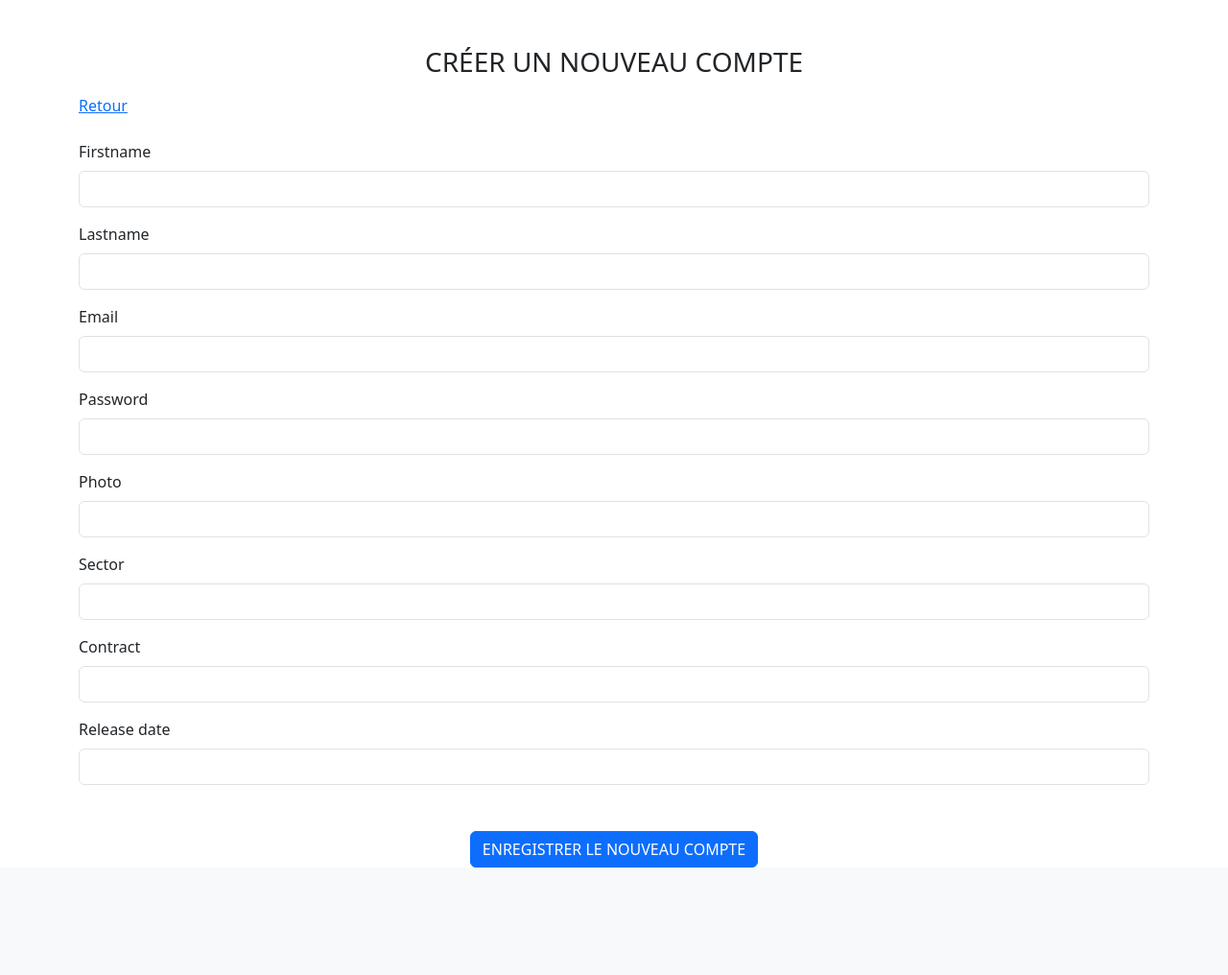
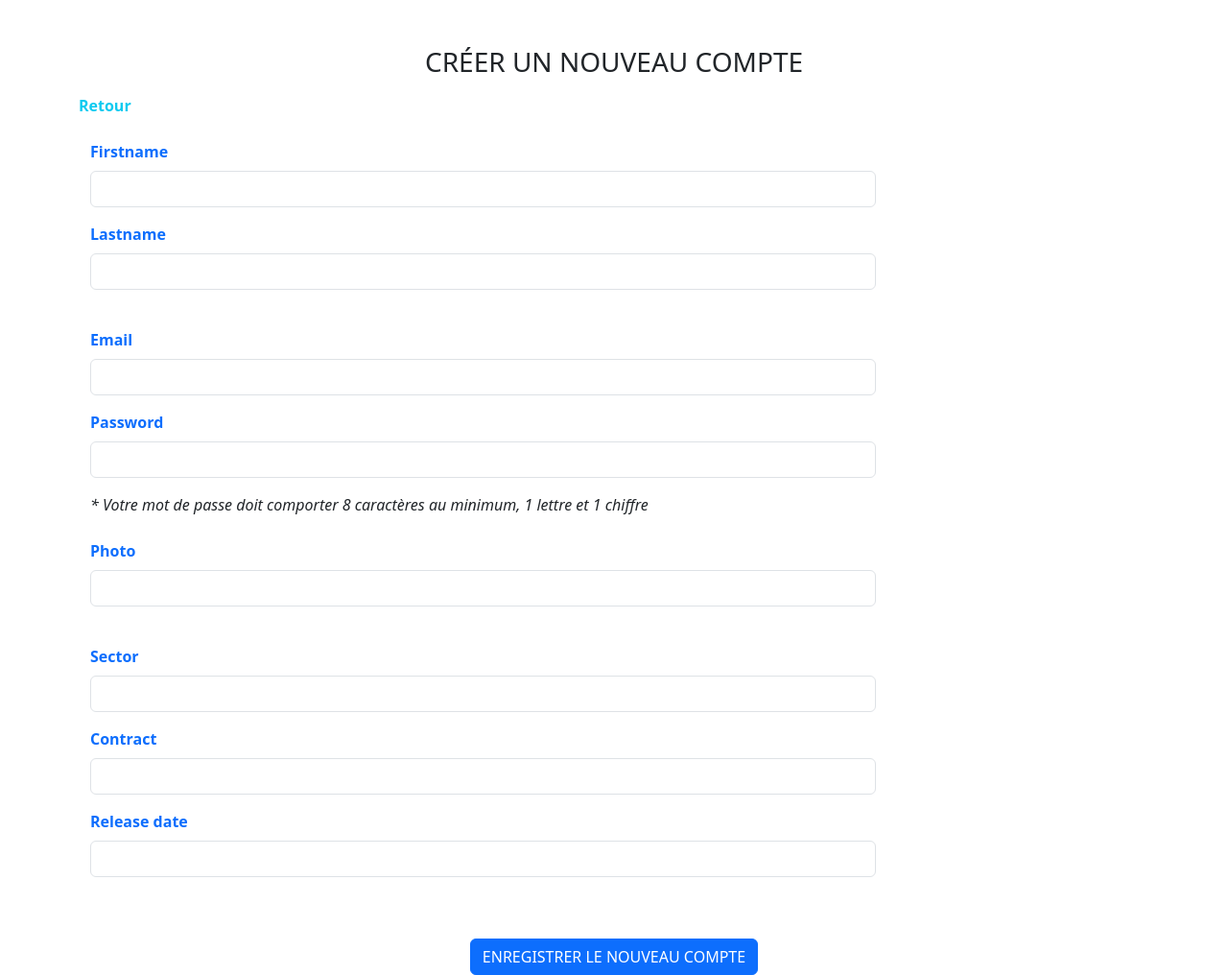
Before and after one commit to ArnaudBvd/Bravard_exam_SF, a Symfony app: template templates/user/new.html.twig in a window 1280 px wide. Shown: the part 94-1110 px from the top of the page at 96% size. Before the commit the page ends 998 px from the top, so only its background shows below. Run offline with Twig, Linux system fonts and the light colour scheme; the template is opened without the code that fills it, so the values that code supplies are empty; form fields are guessed from the names that the template uses; some libraries are stand-ins or nearby versions.

Commit message:
Mise en forme du formulaire d'ajout

```diff
--- a/templates/user/new.html.twig
+++ b/templates/user/new.html.twig
@@ -7,25 +7,38 @@
 	<div class="container">
 		<h1 class="h3 mb-3 font-weight-normal text-center mt-5 text-uppercase">créer un nouveau compte</h1>
 		<div class="mb-4">
-			<a href="{{ path ('app_admin') }}">Retour</a>
+			<a href="{{ path ('app_admin') }}" class="text-info fw-bold text-decoration-none">Retour</a>
 		</div>
 
 		{# {{ include('user/_form.html.twig') }} #}
+		<div class="container">
+		{{ form_start(form) }}
+		<div class="mb-4">
+			<label class="text-primary fw-bold w-75">{{  form_row(form.firstname) }}</label><br>
+			<label class="text-primary fw-bold w-75">{{ form_row(form.lastname) }}</label>
+		</div>
 
-		{{ form_start(form) }}
-		{{ form_row(form.firstname) }}
-		{{ form_row(form.lastname) }}
-		{{ form_row(form.email) }}
-		{{ form_row(form.password) }}
-		{{ form_row(form.photo) }}
-		{{ form_row(form.sector) }}
-		{{ form_row(form.contract) }}
-		{{ form_row(form.release_date) }}
+		<div class="mb-4">
+			<label class="text-primary fw-bold w-75">{{ form_row(form.email) }}</label><br>
+			<label class="text-primary fw-bold w-75">{{ form_row(form.password) }}</label>
+			<p class="fw-lighter fst-italic fs-6">* Votre mot de passe doit comporter 8 caractères au minimum, 1 lettre et 1 chiffre</p>
+		</div>
+
+		<div class="mb-4">
+			<label class="text-primary fw-bold w-75">{{ form_row(form.photo) }}</label>
+		</div>
+
+		<div class="mb-4">
+			<label class="text-primary fw-bold w-75">{{ form_row(form.sector) }}</label><br>
+			<label class="text-primary fw-bold w-75">{{ form_row(form.contract) }}</label><br>
+			<label class="text-primary fw-bold w-75">{{ form_row(form.release_date) }}</label>
+		</div>
 
 		<div class="d-flex justify-content-center mt-5">
 			<button type="submit" class="btn btn-primary">ENREGISTRER LE NOUVEAU COMPTE</button>
 		</div>
 
 		{{ form_end(form) }}
+		</div>
 	</div>
 {% endblock %}
```
